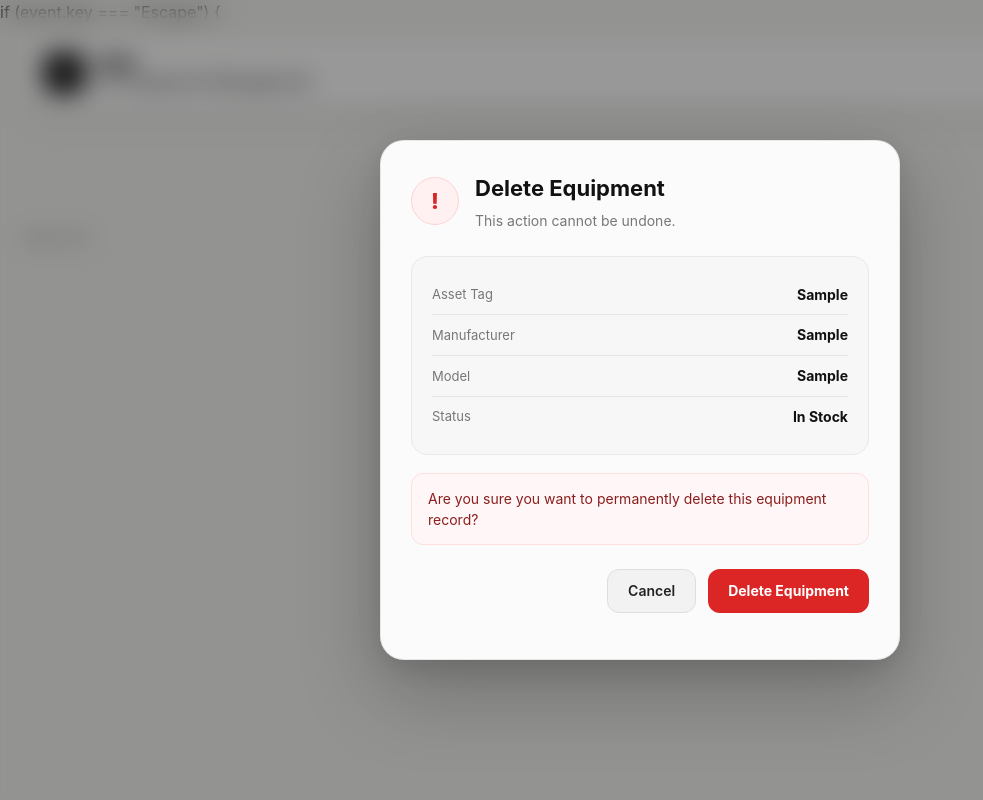
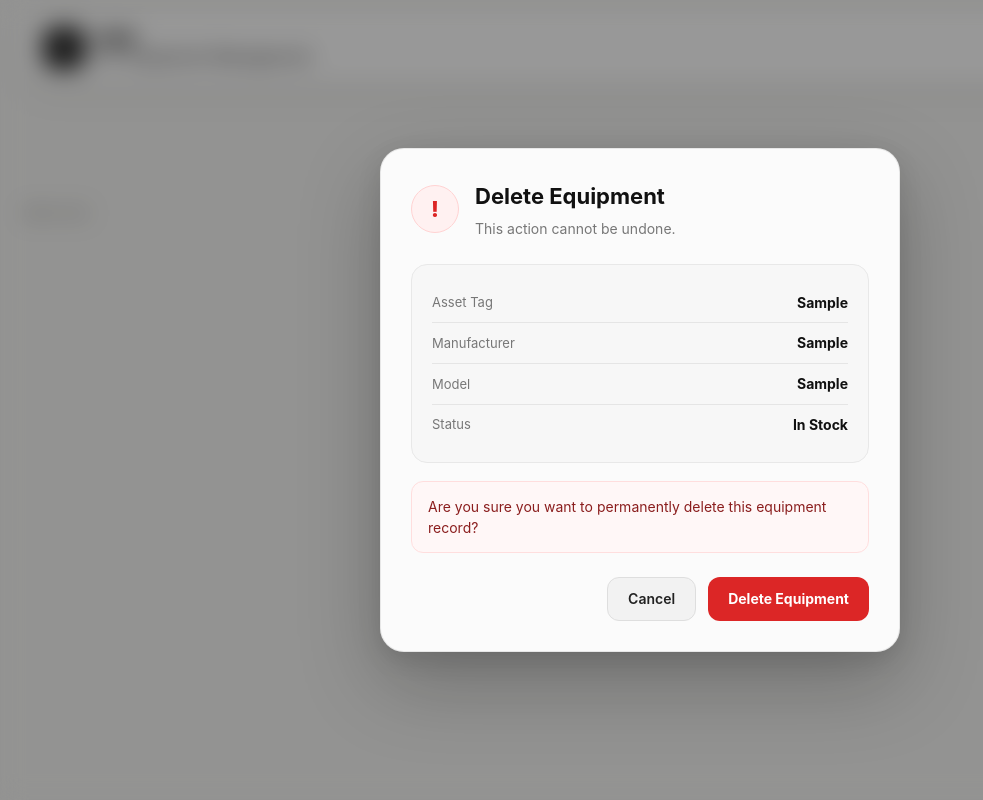
Before and after one commit to Chinyamuka/IEMS, a Flask app: template app/templates/equipment/delete.html in a window 1280 px wide. Shown: the whole page, without its empty margins (0-983 px from the left). Run offline with Flask 3, Linux system fonts and the light colour scheme; tables that the repository leaves empty hold one stand-in row (values such as "Sample post"); the template is opened without the code that fills it: values that come from a table or form of the project are taken from there, most other values are stand-ins (such as "Sample title", 1, 10 or a date in 2020).

Commit message:
fix(template): remove stray JS fragment at top of delete.html
A leftover 'if (event.key === "Escape") {' line was sitting
above {% extends %}. Because Jinja renders any content before
{% extends %} as part of the output, this appeared as visible
garbage at the top of the delete confirmation page.

Removed the stray line so the template begins cleanly with
the extends tag.

```diff
--- a/app/templates/equipment/delete.html
+++ b/app/templates/equipment/delete.html
@@ -1,4 +1,4 @@
-    if (event.key === "Escape") {
+
 {% extends "base.html" %}
 
 {% block title %}Delete Equipment | IEMS{% endblock %}
```
